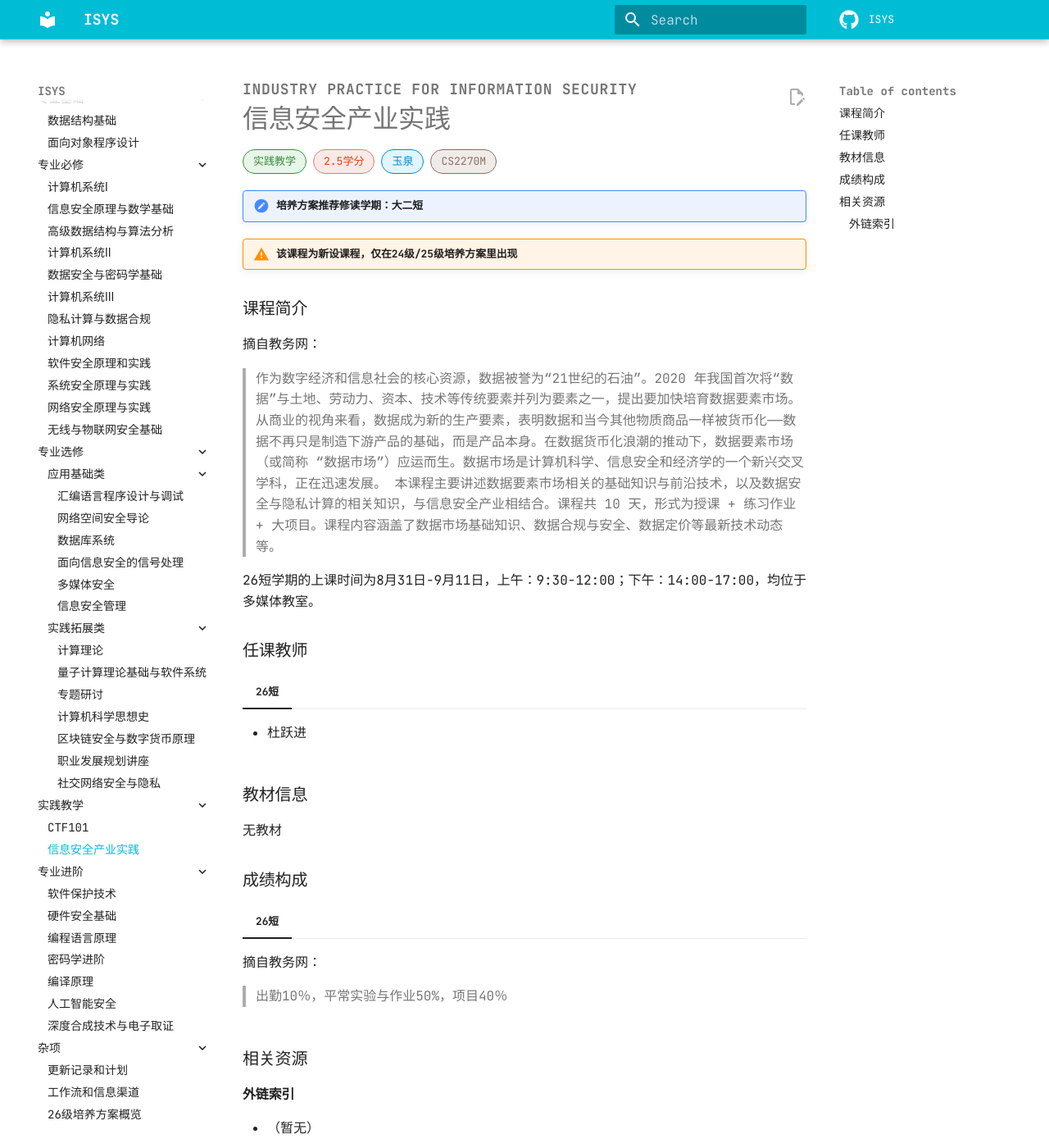
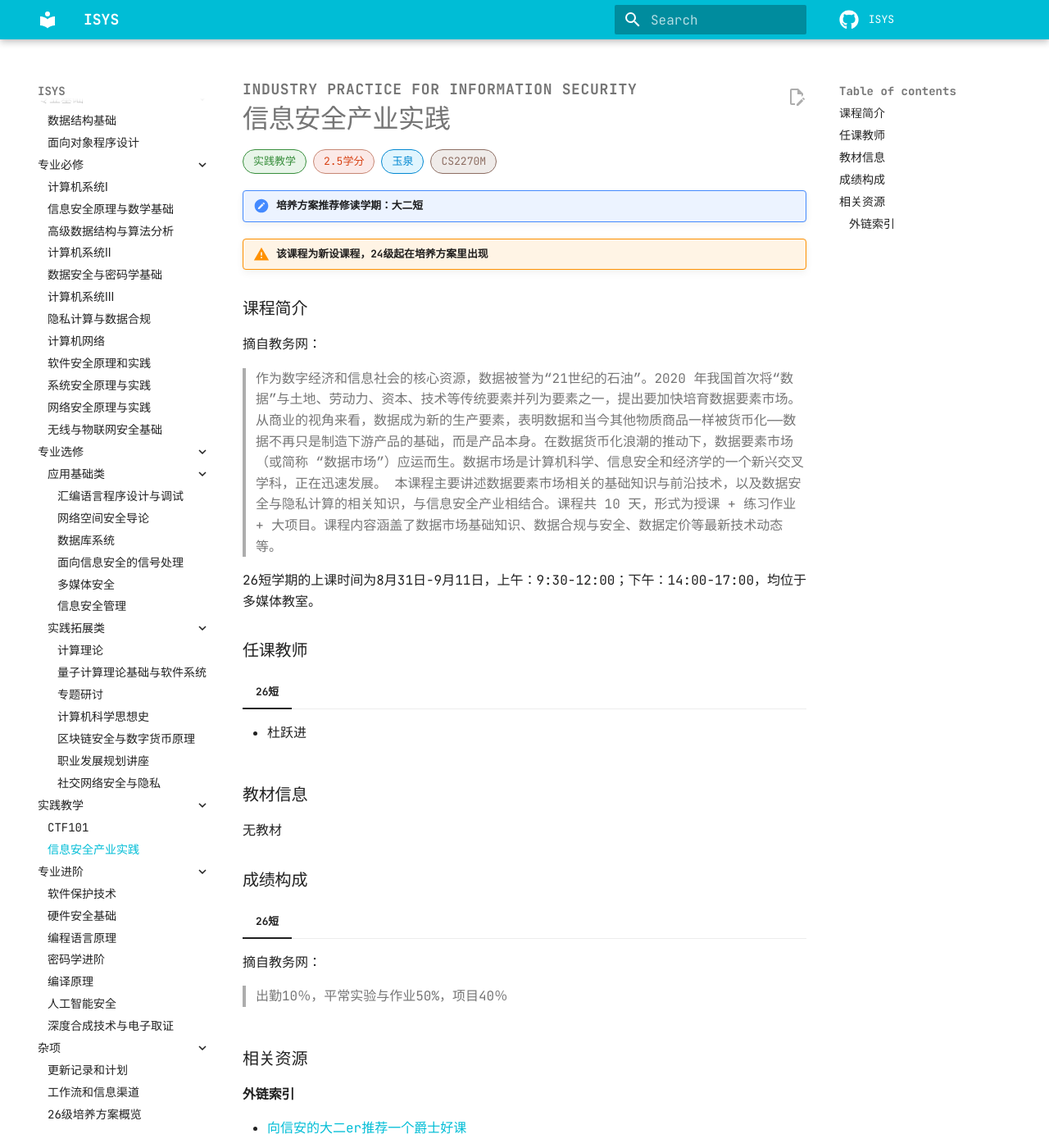
Before and after one commit to dreamem0ra1n/ISYS, an MkDocs documentation site: the page built from docs/实践教学/信息安全产业实践.md, in a window 1280 px wide and 1400 px high. Shown: the whole window at 82% size. Built offline with MkDocs 1.6.1 and Material for MkDocs 9.7.7, drawn with Linux system fonts in a browser that asks for light colours; comment, search, counter and statistics services are not loaded.

Commit message:
docs:向信安的大二er推荐一个爵士好课

```diff
--- a/docs/实践教学/信息安全产业实践.md
+++ b/docs/实践教学/信息安全产业实践.md
@@ -11,7 +11,7 @@ en_title: "Industry Practice for Information Security"
 </div>
 !!! note "培养方案推荐修读学期：**大二短**"
 
-!!! warning "该课程为新设课程，仅在24级/25级培养方案里出现"
+!!! warning "该课程为新设课程，24级起在培养方案里出现"
 
 ### 课程简介
 摘自教务网：
@@ -36,4 +36,4 @@ en_title: "Industry Practice for Information Security"
 
 ### 相关资源
 #### 外链索引
-- （暂无）
+- [向信安的大二er推荐一个爵士好课](https://www.cc98.org/topic/6621884)
```
